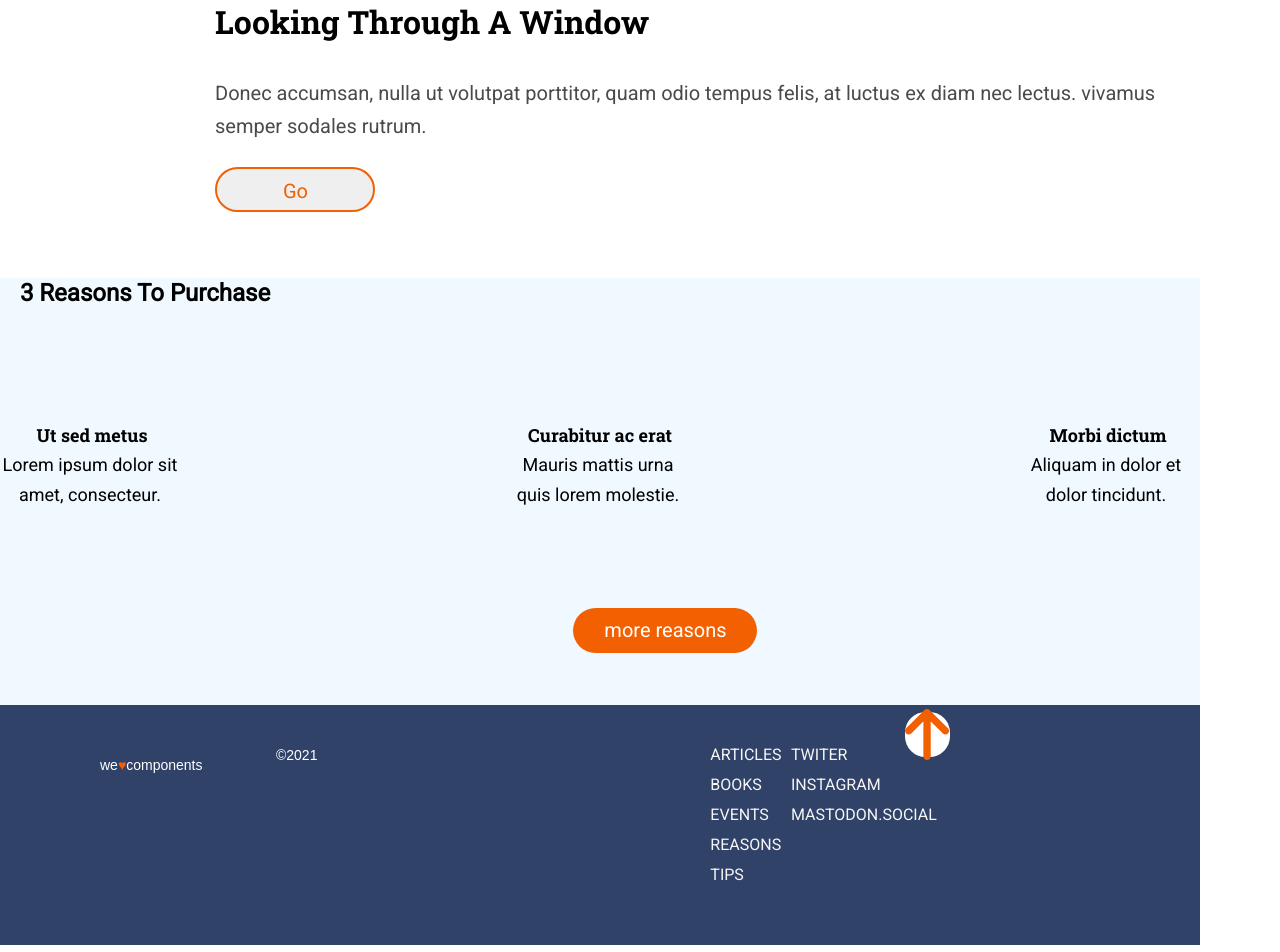
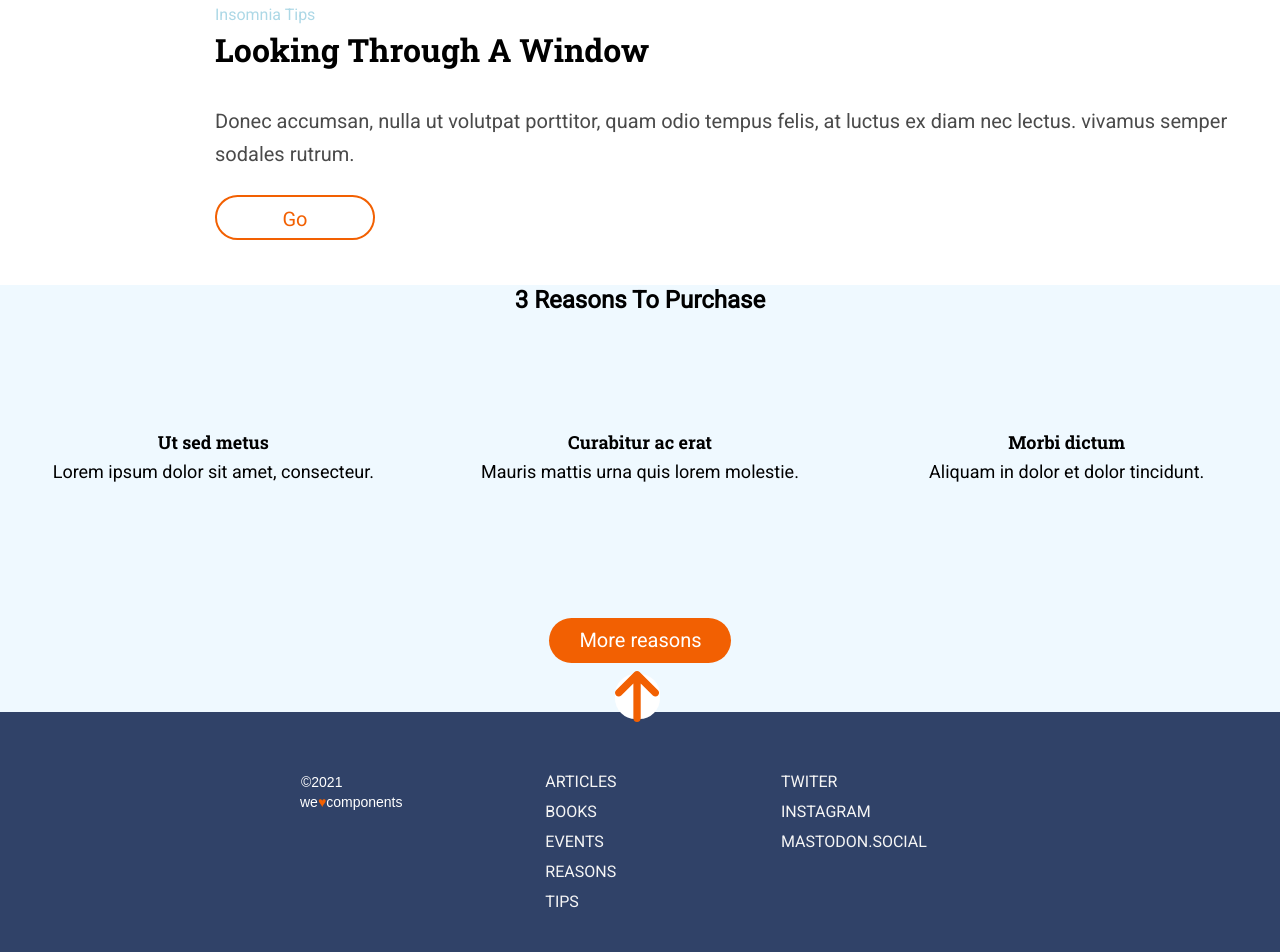
Before and after one commit to Adalab/modulo-1-evaluacion-final-lilymenal, a website: page public/index.html in a window 1280 px wide. Shown: the part 802-1754 px from the top of the page. Drawn offline with Linux system fonts and the light colour scheme.

Commit message:
add final changes

```diff
--- a/public/index.html
+++ b/public/index.html
@@ -11,12 +11,12 @@
   <body class="body__container">
     <header >
       <span id="home" class="home__id"></span>
+      <div class="header__image--burger">
+        <a href="http://adalab.es" target="_blank">
+        <img src="./assets/images/ico-menu.svg" alt="menu-icon">
+        </a>
+      </div>
       <div class="header__container">
-        <div class="header__image--burger">
-          <a href="http://adalab.es" target="_blank">
-          <img src="./assets/images/ico-menu.svg" alt="menu-icon">
-          </a>
-        </div>
         <div class="header__text" >
           <div class="header__tittle">
           <h1>anonymous proxy</h1>
@@ -35,17 +35,14 @@
         <h3 class="insomnia__text">insomnia tips</h3>
         <h2 class="insomnia__tittle">looking through a window</h2>
         <p class="insomnia__paragraph">donec accumsan, nulla ut volutpat porttitor, quam odio tempus felis, at luctus ex diam nec lectus. vivamus semper sodales rutrum.</p>
-        <a href="http://adalab.es" target="_blank">
-        <button class="insomnia__button">go</button></a>
+        <a class="insomnia__button" href="http://adalab.es" target="_blank">go</a>
 
       </section>
 
     <main>
       <span id="reasons" class="reasons__id"></span>
       <div class="main__container">
-          <div class="main_tittle">
             <h2 class="reasons">3 reasons to purchase</h2>
-          </div>
           <article class="main__textone">
             <h3 class="main__textone--h3">ut sed metus</h3>
             <p class="main__textone--p">lorem ipsum dolor sit amet, consecteur.</p>
@@ -59,8 +56,7 @@
             <p class="main__texttree--p">aliquam in dolor et dolor tincidunt.</p>
           </article>
             <div class="main__button">
-              <a href="http://adalab.es" target="_blank">
-                <button class="main__button--text" >more reasons</button></a>
+              <a class="main__button--text" href="http://adalab.es" target="_blank">more reasons</a>
           </div>
       </div>
 
--- a/src/scss/partial/_footer.scss
+++ b/src/scss/partial/_footer.scss
@@ -1,7 +1,7 @@
 
   footer {
     background-color: #304268;
-    width: 320px;
+    width: 100%;
     height: 465px;
     padding: 60px;
     display: flex;
@@ -20,9 +20,6 @@
         height: 45px;
         border-radius: 20.5px;
         transform: translateY(-75px);
-        /*margin: 602px 137px 442px 138px;
-        padding: 11px 12.4px 10px 12px;*/
-        /*box-shadow: 0 2px 4px 0 var(--k-50);*/
         background-color: #ffffff;
 }
 
@@ -37,15 +34,11 @@
 .footer__links {
     list-style-type: none;
     flex-wrap: wrap;
-    /*padding: 0 0 13px 0;*/
 }
 .footer__id {
     scroll-margin-top: 140px;
   }
 .footer__link {
-        /*width: 73px;
-        height: 150px;
-        /*margin: 0 108px 30px 109px;*/
     font-weight: normal;
     font-stretch: normal;
     font-style: normal;
@@ -73,7 +66,6 @@
         color:white;
         width: 77px;
         height: 30px;
-        /*margin: 30px 107px 0 106px;*/
         font-family: 'robot', sans-serif;
         font-size: 14px;
         font-weight: normal;
@@ -81,7 +73,6 @@
         font-style: normal;
         line-height: 2.14;
         letter-spacing: normal;
-        /*text-align: center;*/
 }
 .heart__color {
     color: #f26002;
@@ -89,7 +80,6 @@
 
 @media all and (min-width: 768px){
 .footer {
-    width: 768px;
     height: 240px;
     padding: 0;
     flex-direction: row-reverse;
@@ -102,8 +92,7 @@
     padding: 0;
 }
 .footer__buttonup {
-    transform: translateY(-80px);
-    transform: translateX(-250px);
+    transform: translate(-370px, -40px);
 }
 .footer__link {
     text-align: left;
@@ -112,23 +101,22 @@
 
 .footer__links--1 {
     padding-top: 45px;
-    transform: translateX(-200px);
+    transform: translate(-250px, 20px);
 }
 .footer__links--2 {
-    transform: translateX(200px);
+    transform: translate(200px, 20px);
 }
 .rights {
-    transform: translatex(-165px);
+    transform: translate(-165px, 20px);
 }
 
 .heart__transform {
-    transform: translatey(15px);
+    transform: translate(30px, 40px);
 }
 }
 
-@media all and (min-width: 1200px){
+@media all and (min-width: 1280px){
     .footer {
-        width: 1200px;
         height: 240px;
         padding: 0;
         flex-direction: row-reverse;
@@ -142,8 +130,7 @@
     padding: 0;
 }
 .footer__buttonup {
-    transform: translateY(-80px);
-    transform: translateX(-250px);
+    transform: translate(-620px, -45px);
 }
 .footer__link {
     text-align: left;
@@ -152,19 +139,17 @@
 
 .footer__links--1 {
     padding-top: 45px;
-    transform: translateX(-200px);
+    transform: translate(-400px, 20px);
 }
 .footer__links--2 {
-    transform: translateX(200px);
+    transform: translate(200px,20px);
 }
 .rights {
-    transform: translatex(-100px);
+    transform: translate(-20px, 20px);
 }
 
 .heart__transform {
-    padding-left:100px ;
-    transform: translatex(20px);
-    transform: translateY(10px);
+    transform: translate(300px, 40px);
 }
 
 }
--- a/src/scss/partial/_main.scss
+++ b/src/scss/partial/_main.scss
@@ -4,7 +4,7 @@
 }
 .main__container {
   background-color: #eff9ff;
-  width: 320px;
+  width: 100%;
   height: 624px;
   display: grid;
   grid-template-columns: 1fr;
@@ -18,7 +18,6 @@
 
 }
 .reasons {
-  width: 290px;
     height: 30px;
     margin: 30px 15px 0 15px;
     font-family: 'roboto', sans-serif;
@@ -38,7 +37,6 @@
   grid-column: 1/3;
 }
 .main__textone--h3 {
-    width: 184px;
     height: 30px;
     margin: 0 68px 0 68px;
     font-family: 'roboto slab', sans-serif;
@@ -56,7 +54,6 @@
 }
 
 .main__textone--p {
-    width: 180px;
     height: 63px;
     margin: 0 70px 0;
     font-family: 'roboto', sans-serif;
@@ -78,7 +75,6 @@
 }
 
 .main__textwo--h3 {
-  width: 184px;
   height: 30px;
   margin: 0 68px 0 68px;
   font-family: 'roboto slab', sans-serif;
@@ -96,7 +92,6 @@ text-transform: uppercase;
 }
 
 .main__textwo--p {
-  width: 180px;
   height: 63px;
   margin: 0 70px 0;
   font-family: 'roboto', sans-serif;
@@ -117,7 +112,6 @@ text-transform: uppercase;
   grid-column: 1/3;
 }
 .main__texttree--h3 {
-  width: 184px;
   height: 30px;
   margin: 0 68px 0 68px;
   font-family: 'roboto slab', sans-serif;
@@ -135,7 +129,6 @@ text-transform: uppercase;
 }
 
 .main__texttree--p {
-  width: 180px;
   height: 63px;
   margin: 0 70px 0;
   font-family: 'roboto', sans-serif;
@@ -156,27 +149,31 @@ text-transform: uppercase;
 .main__button {
   grid-row: 5/6;
   grid-column: 1/3;
-    width: 184px;
-    height: 45px;
-    margin: 45px 65px 0;
-    padding: 0 29.5px 0 30.5px;
-    border-radius: 22.5px;
-    background-color: #f26002;
-    transition: 2s;
+  height: 45px;
+  padding: 0 29.5px 0 30.5px;
+  border-radius: 22.5px;
+  background-color: #f26002;
+  margin: auto;
+  transition: 2s;
 }
+.main__button::first-letter {
+  text-transform: uppercase;
+  }
+
+
 .main__button:hover {
-  background-color: cadetblue;
-  border: black;
-  color:blue;
+  background-color: cyan;
+  border: rgb(162, 212, 24);
+  color:red;
 }
 .main__button--text {
     width: 124px;
     height: 45px;
     font-family: 'roboto', sans-serif;
     font-size: 20px;
-    /*font-weight: 500;*/
     font-stretch: normal;
     font-style: normal;
+    text-decoration: none;
     line-height: 2.25;
     letter-spacing: normal;
     text-align: center;
@@ -185,31 +182,32 @@ text-transform: uppercase;
     border: none;
     transition: 2s;
   }
+
   .main__button--text:hover {
     background-color: cyan;
-    border: black;
-    color:blue;
+    border: rgb(162, 212, 24);
+    color:red;
   }
 
   @media all and (min-width: 768px) {
     .main__container {
-      width: 768px;
       height: 397px;
       display: grid;
-      grid-template-columns: 1fr 1fr;
-      grid-template-rows: 1fr 1fr 1fr;
+      grid-template-columns: 1fr 1fr 1fr;
+      grid-template-rows: 130px 133px 130px;
+      text-align: center;
     }
 
     .main__tittle {
-      grid-row: 3/4;
-      grid-column: 3/4;
+      grid-row:1/2;
+      grid-column: 1/3;
       padding: 0 0 0 0;
       margin: 0 0 0 0;
 
     }
     .reasons {
-      grid-row: 3/4;
-      grid-column: 3/4;
+      grid-row: 1/2;
+      grid-column: 1/4;
 
       padding: 0 0 0 0;
       margin: 0 0 0 0;
@@ -266,12 +264,11 @@ text-transform: uppercase;
   }
 
 
-  @media all and (min-width: 1200px) {
+  @media all and (min-width: 1280px) {
     .main__container {
-      width: 1200px;
       height: 427px;
       display: grid;
-      grid-template-columns: 1fr 1fr;
+      grid-template-columns: 1fr 1fr 1fr;
       grid-template-rows: 1fr 1fr 1fr;
     }
   }
--- a/src/scss/partial/_section.scss
+++ b/src/scss/partial/_section.scss
@@ -1,6 +1,5 @@
 
 .insomnia {
-    background-color: white;
     display: flex;
     flex-direction: column;
     justify-content: center;
@@ -8,7 +7,7 @@
 }
 
 .insomnia__text {
-    width: 90px;
+
     height: 30px;
     margin: 0 200px 1px 0;
     font-family: roboto;
@@ -22,7 +21,6 @@
     color: lightblue;
 }
 .insomnia__tittle {
-    width: 290px;
     height: 60px;
     margin: 1px 0 15px;
     font-family: 'roboto slab', sans-serif;
@@ -37,7 +35,7 @@
 }
 
     .insomnia__paragraph {
-        width: 290px;
+
         height: 120px;
         margin: 15px 0 30px;
         font-family: 'roboto', sans-serif;
@@ -55,21 +53,20 @@
       }
 
 .insomnia__button {
-        width: 76px;
+
         height: 45px;
+        width: 91px;
         margin: 0 0 45px 15px;
-        padding: 0 25px 0 26px;
         border-radius: 22.5px;
         border: solid 2px #f26002;
         font-family: 'roboto', sans-serif;
         font-size: 20px;
-        font-weight: 500;
-        font-stretch: normal;
-        font-style: normal;
+        text-decoration: none;
         text-transform: capitalize;
         line-height: 2.25;
         letter-spacing: normal;
         text-align: center;
+        background-color: white;
         color: #f26002;
         transition: all 2s;
 }
@@ -82,26 +79,18 @@
 
 @media all and (min-width: 768px) {
 
-    .insomnia {
-        width: 768px;
-        height: 330px;
-    }
-
     .insomnia__text {
-        width: 768px;
         height: 30px;
         padding-left: 39px;
     }
 
     .insomnia__tittle {
-        width: 768px;
         height: 45px;
         padding-left: 39px;
         font-size: 26px;
     }
 
     .insomnia__paragraph {
-        width: 768px;
         height: 60px;
         padding-left: 39px;
         font-size: 20px;
@@ -113,29 +102,21 @@
     }
 }
 
-@media all and (min-width: 1200px) {
-
-    .insomnia {
-        width: 1200px;
-        height: 330px;
-    }
+@media all and (min-width: 1280px) {
 
     .insomnia__text {
-        width: 1200px;
         height: 30px;
         padding-left: 200px;
         font-size: 16px;
     }
 
     .insomnia__tittle {
-        width: 1200px;
         height: 45px;
         padding-left: 200px;
         font-size: 32px;
     }
 
     .insomnia__paragraph {
-        width: 1200px;
         height: 60px;
         padding-left: 200px;
         font-size: 20px;
```
Also changed, not shown: docs/index.html (+7 -11 lines), src/html/index.html (+5 -5 lines), src/html/partial/main.html (+1 -4 lines), src/html/partial/section.html (+1 -2 lines), src/scss/partial/_header.scss (+14 -43 lines), docs/assets/css/main.css, docs/assets/images/corazon.png (deleted), public/assets/css/main.css, src/images/corazon.png (deleted), 1 other file. Lines whose indentation alone changed are shown as unchanged.
